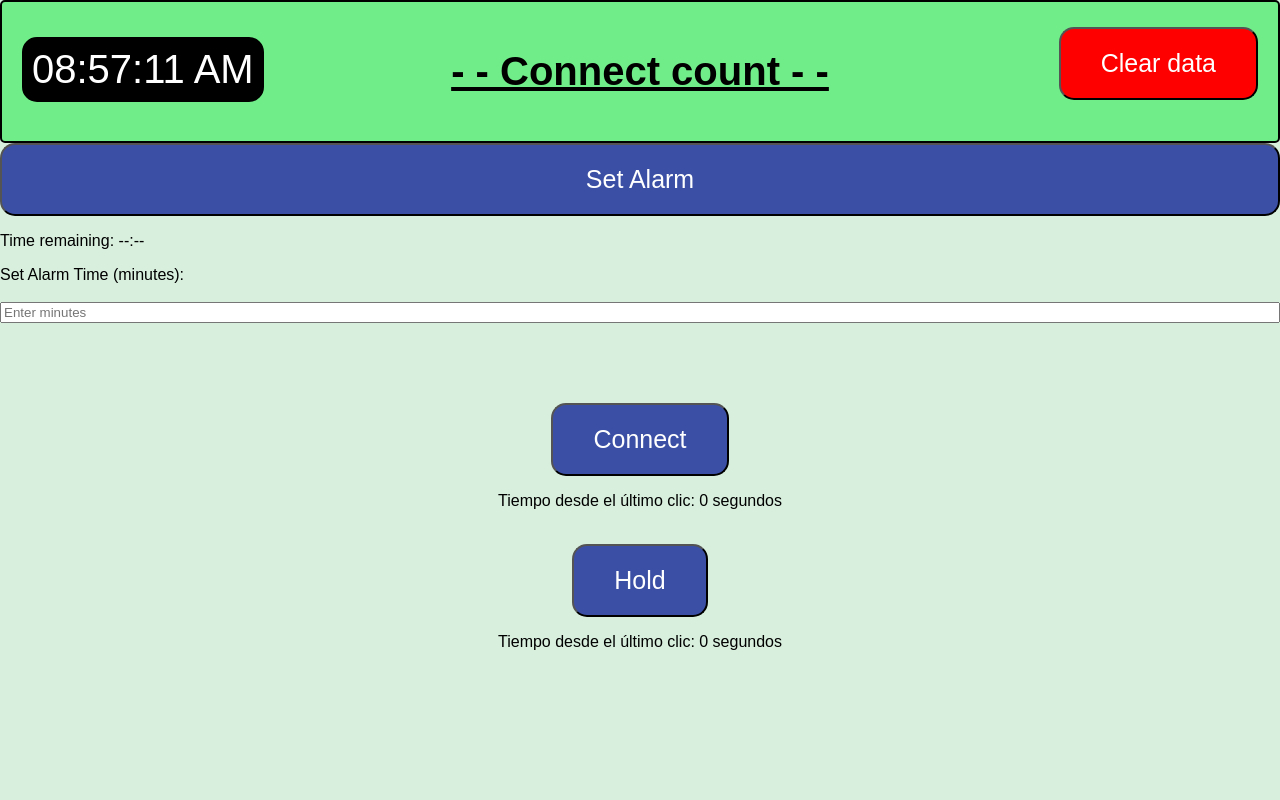
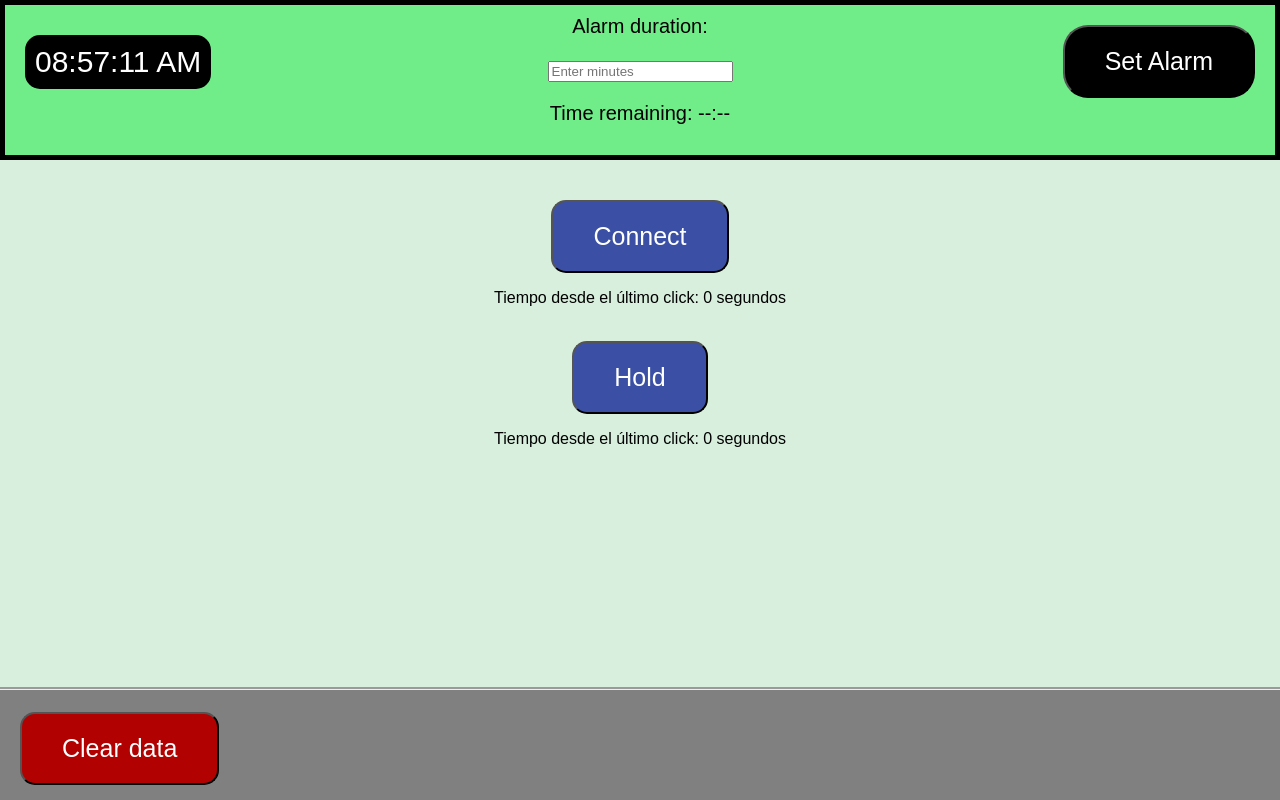
Before and after one commit to Rebs0909/CuentaConnect, a plain HTML site: page index.html in a window 1280 px wide. Drawn offline with Linux system fonts and the light colour scheme.

Commit message:
Pretty pretty

```diff
--- a/Javascript/script.js
+++ b/Javascript/script.js
@@ -59,7 +59,15 @@ document.addEventListener('DOMContentLoaded', function() {
     document.getElementById('clearButton').addEventListener('click', function() {
       document.getElementById('timeList1').innerHTML = ''; // Vaciar la lista de tiempos 1
       document.getElementById('timeList2').innerHTML = ''; // Vaciar la lista de tiempos 2
-    });
+
+      // Reiniciar los tiempos
+      times.button1 = null;
+      times.button2 = null;
+
+      // Limpiar las visualizaciones de los temporizadores
+      document.getElementById('timeDisplay1').textContent = 'Tiempo desde el último clic: 0 segundos';
+      document.getElementById('timeDisplay2').textContent = 'Tiempo desde el último clic: 0 segundos';
+  });
     });
     // Alarmas
     document.getElementById('setAlarmButton').addEventListener('click', function() {
--- a/css/hojaConnect.css
+++ b/css/hojaConnect.css
@@ -10,31 +10,33 @@ body {
 
 header {
   background-color: #70ed89; /* Color de fondo opcional */
-  padding: 20px;
+  padding: 10px;
   text-align: center;
   width: 100%; /* Ocupa el 100% del ancho de la ventana */
   box-sizing: border-box;
-  position: relative; /* Permite el posicionamiento absoluto del botón */
+  position: fixed;
+
   color: black;
-  text-decoration: underline;
-  border: 2px solid black;
+
+  border: 5px solid black;
   font-size: 20px;
-  border-radius: 5px;
+
 }
 
 header button {
   position: absolute;
-  top: 25px;
+  top: 20px;
   right: 20px;
-  background-color: red;
+  background-color: rgb(0, 0, 0);
   color: white;
-  border-radius: 15px;
+  border-radius: 25px;
+  font-size: 25px;
 }
 header span {
   position: absolute;
-  top: 35px;
+  top: 30px;
   left: 20px;
-  font-size: 40px;
+  font-size: 30px;
   border: 10px double black;
   background-color: black;
   color: white;
@@ -46,7 +48,7 @@ header span {
   display: flex;
   flex-direction: column; /* Alinea los elementos de la clase container en una columna */
   align-items: center; /* Centra los elementos horizontalmente */
-  margin-top: 80px; /* Espacio debajo del header para evitar que se sobreponga */
+  margin-top: 200px; /* Espacio debajo del header para evitar que se sobreponga */
 }
 
 .button-container {
@@ -77,3 +79,18 @@ ul li {
   font-size: 18px;
   color: #333;
 }
+footer {
+  background-color: gray;
+  position: fixed;
+  bottom: 0;
+  width: 100%;
+  border-top: groove;
+  padding-top: 110px;
+}
+footer button {
+  position: absolute;
+  bottom: 15px;
+  left: 20px;
+  background-color: rgb(177, 1, 1);
+  color: white;
+}
--- a/index.html
+++ b/index.html
@@ -8,31 +8,34 @@
 </head>
 <body>
   <header>
+    <button id="setAlarmButton">Set Alarm</button>
     <span id="currentTime"></span>
-    <button id="clearButton">Clear data</button>
+
+    <label for="alarmTimeInput">Alarm duration: </label>
+    <br><br>
+    <input type="number" id="alarmTimeInput" placeholder="Enter minutes">
 
 
-    <h1>- - Connect count - -</h1>
+    <p id="countdownDisplay">Time remaining: --:--</p>
+
+
+
   </header>
-  <button id="setAlarmButton">Set Alarm</button>
+  <div>
 
-  <p id="countdownDisplay">Time remaining: --:--</p>
+</div>
+</body>
 
-  <label for="alarmTimeInput">Set Alarm Time (minutes): </label>
-  <br>
-  <input type="number" id="alarmTimeInput" placeholder="Enter minutes">
-
-</body>
 <div class="container">
   <button id="timeButton1">Connect</button>
   <ul id="timeList1"></ul> <!-- Lista para el primer botón -->
   <ul id="timeList1"></ul> <!-- Lista para el primer botón -->
-  <p id="timeDisplay1">Tiempo desde el último clic: 0 segundos</p> <!-- Tiempo transcurrido para el primer botón -->
+  <p id="timeDisplay1">Tiempo desde el último click: 0 segundos</p> <!-- Tiempo transcurrido para el primer botón -->
   <br>
   <button id="timeButton2">Hold</button>
   <ul id="timeList2"></ul> <!-- Lista para el segundo botón -->
   <ul id="timeList2"></ul> <!-- Lista para el segundo botón -->
-  <p id="timeDisplay2">Tiempo desde el último clic: 0 segundos</p> <!-- Tiempo transcurrido para el segundo botón -->
+  <p id="timeDisplay2">Tiempo desde el último click: 0 segundos</p> <!-- Tiempo transcurrido para el segundo botón -->
   <br>
 
   <br>
@@ -40,4 +43,8 @@
 </div>
 
 <script src="Javascript/script.js"></script>
+<footer>
+  <button id="clearButton">Clear data</button>
+
+</footer>
 </body>
```
